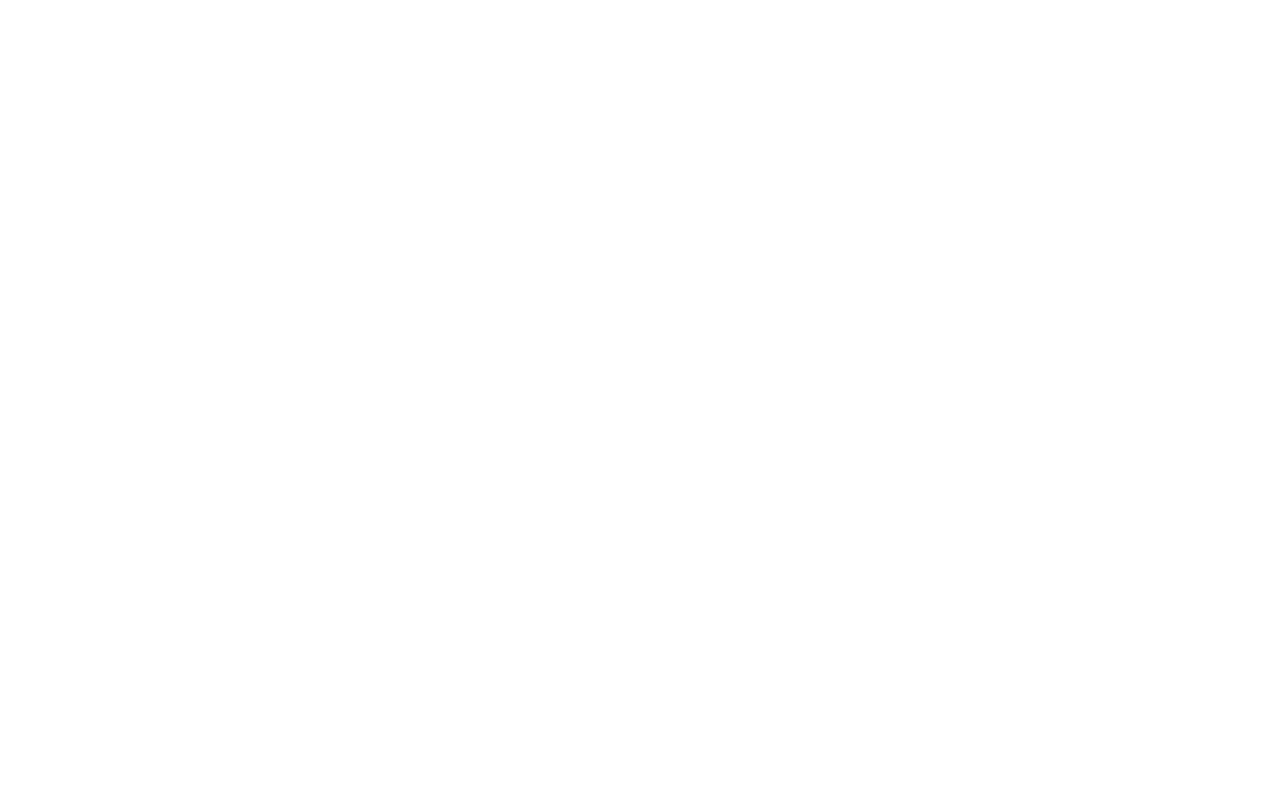
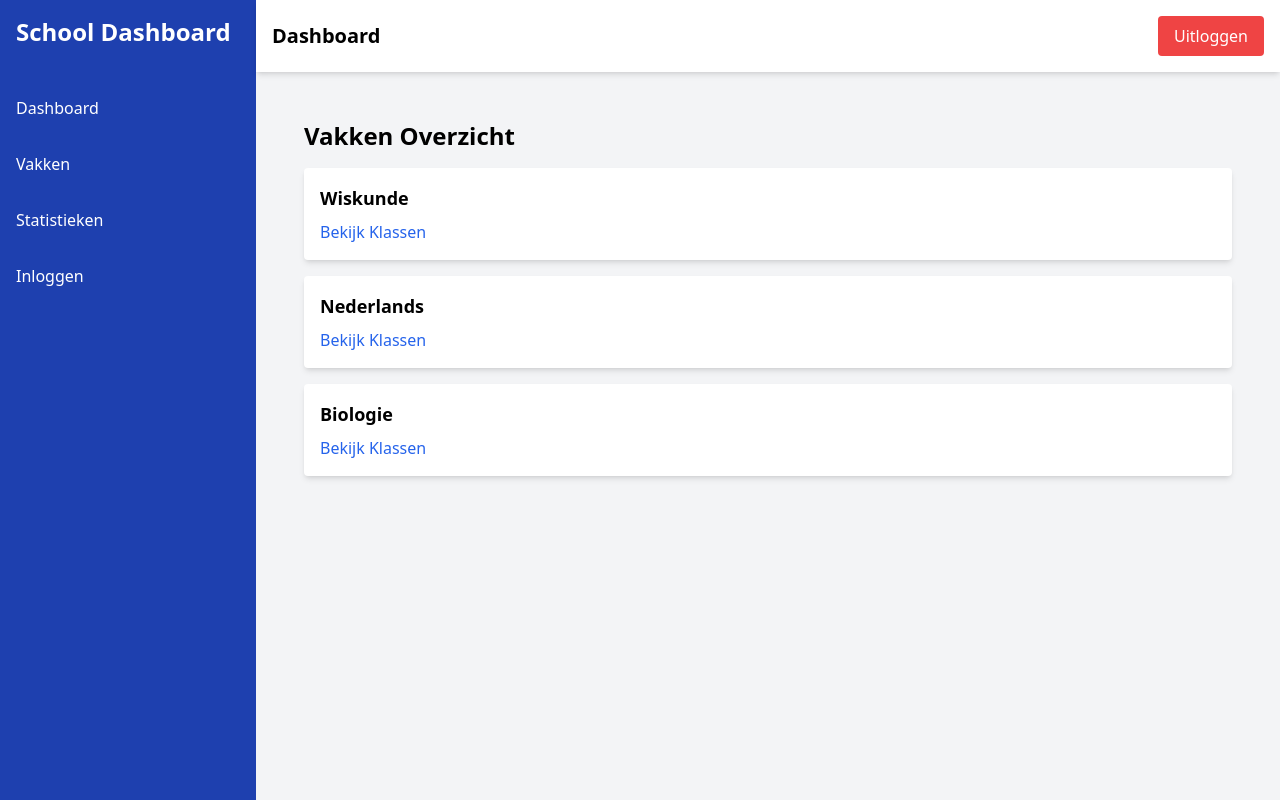
Before and after one commit to AbdellaBoutaarourt/Dashboard, a React (Create React App) app in the folder prototype-dashboard/: page /vakken in a window 1280 px wide. Before the commit this address had no page. Built offline with nearby package versions, Linux system fonts and the light colour scheme; the HTML template or start-up script is replaced by a standard one.

Commit message:
subject page

```diff
--- a/prototype-dashboard/src/App.js
+++ b/prototype-dashboard/src/App.js
@@ -1,6 +1,7 @@
 import React from 'react';
 import { BrowserRouter as Router, Route, Routes } from 'react-router-dom';
 import DashboardHome from './Pages/DashboardHome';
+import SubjectsPage from './Pages/SubjectsPage';
 import DashboardLayout from './Pages/DashboardLayout';
 
 function App() {
@@ -15,6 +16,15 @@
             </DashboardLayout>
           }
         />
+        <Route
+          path="/vakken"
+          element={
+            <DashboardLayout>
+              <SubjectsPage />
+            </DashboardLayout>
+          }
+        />
+
       </Routes>
     </Router>
   );
--- /dev/null
+++ b/prototype-dashboard/src/Pages/SubjectsPage.js
@@ -0,0 +1,21 @@
+import React from 'react';
+
+const SubjectsPage = () => {
+    const subjects = ["Wiskunde", "Nederlands", "Biologie"]; // Voorbeelddata
+
+    return (
+        <div className="p-6">
+            <h1 className="text-2xl font-bold mb-4">Vakken Overzicht</h1>
+            <div className="grid gap-4">
+                {subjects.map((subject) => (
+                    <div key={subject} className="bg-white shadow-md rounded p-4">
+                        <h2 className="text-lg font-semibold">{subject}</h2>
+                        <button className="mt-2 text-blue-600 hover:underline">Bekijk Klassen</button>
+                    </div>
+                ))}
+            </div>
+        </div>
+    );
+};
+
+export default SubjectsPage;
```
